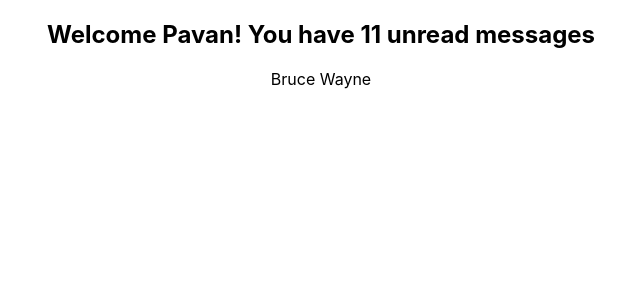
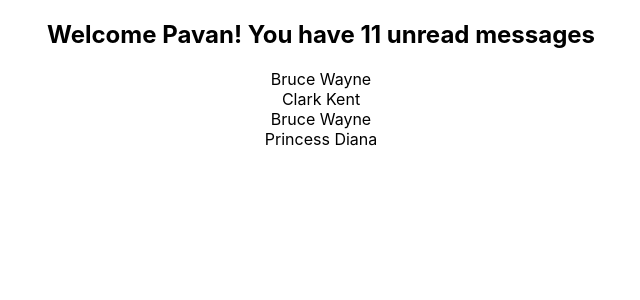
Before and after one commit to SAIKUMAR124/react-typescript-demo, a React (Create React App) app: page / in a window 1280 px wide. Shown: the top 300 px of the page, without its empty margins (319-959 px from the left). Built offline with nearby package versions, Linux system fonts and the light colour scheme.

Commit message:
Array type

```diff
--- a/src/App.tsx
+++ b/src/App.tsx
@@ -1,18 +1,34 @@
 import "./App.css";
 import Greet from "./Components/Greet";
 import { Person } from "./Components/Person";
+import { PersonList } from "./Components/PersonList";
 
 function App() {
-
   const personName = {
     first: "Bruce",
     last: "Wayne",
   };
 
+  const nameList = [
+    {
+      first: "Clark",
+      last: "Kent",
+    },
+    {
+      first: "Bruce",
+      last: "Wayne",
+    },
+    {
+      first: "Princess",
+      last: "Diana",
+    },
+  ];
+
   return (
     <div className="App">
       <Greet name="Pavan" messageCount={11} isLoggedIn={true} />
       <Person name={personName} />
+      <PersonList names={nameList} />
     </div>
   );
 }
--- /dev/null
+++ b/src/Components/PersonList.tsx
@@ -0,0 +1,20 @@
+type PersonListProps = {
+  names: {
+    first: string;
+    last: string;
+  }[];
+};
+
+export const PersonList = (props: PersonListProps) => {
+  return (
+    <div>
+      {props.names.map((name, index) => {
+        return (
+          <div key={index}>
+            {name.first} {name.last}
+          </div>
+        );
+      })}
+    </div>
+  );
+};
```
